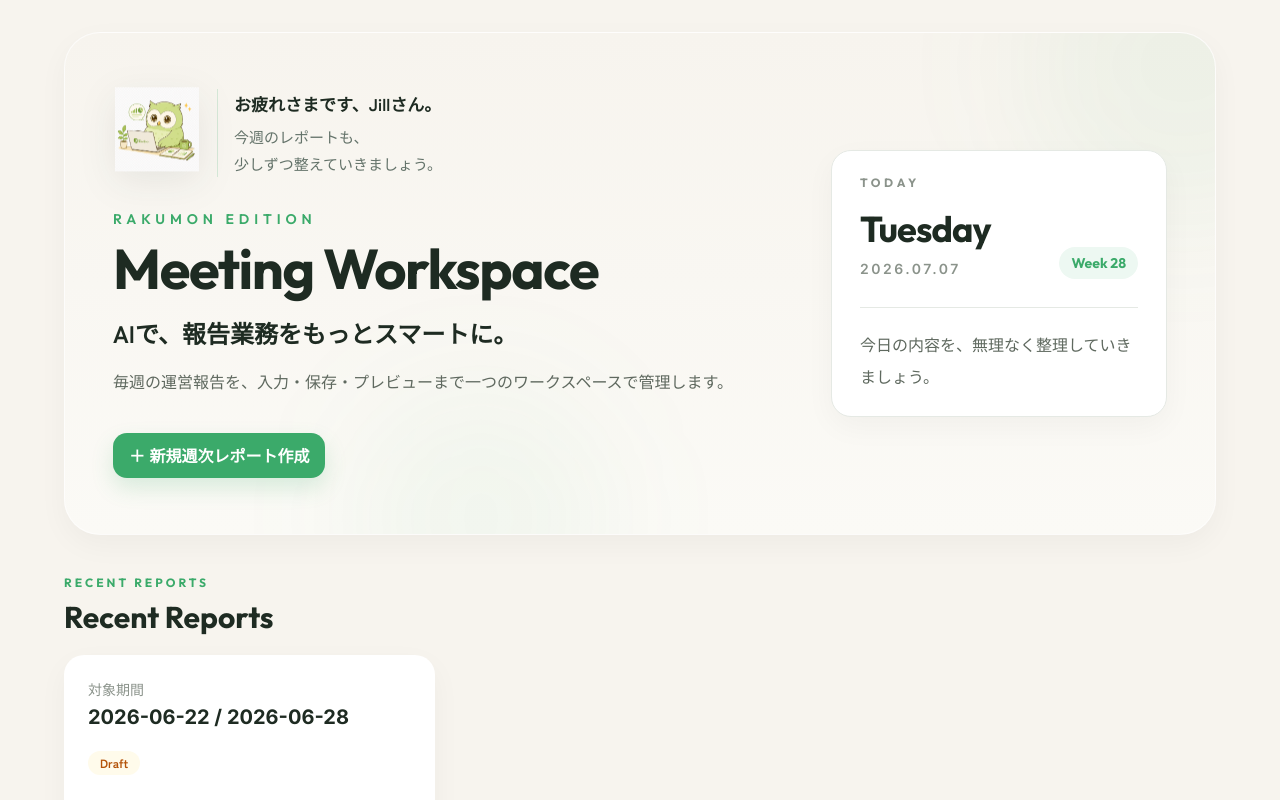
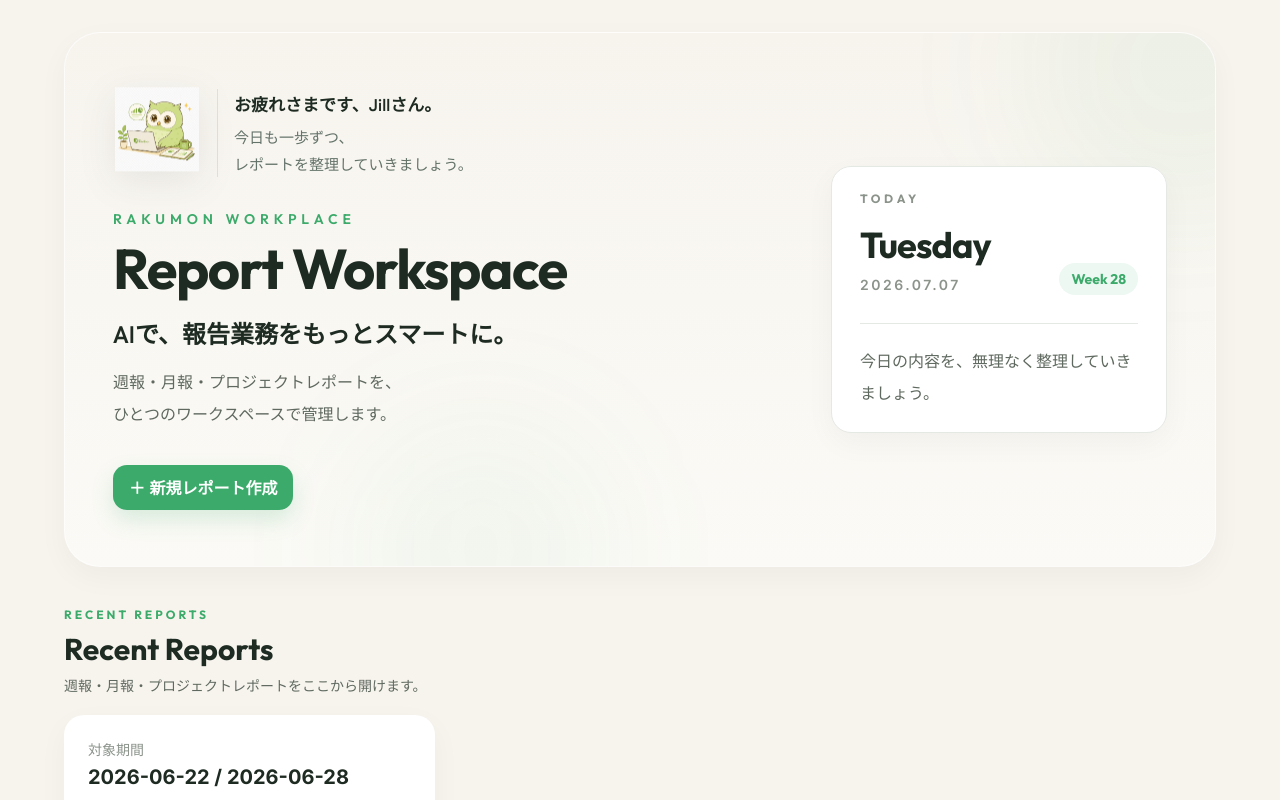
Before and after one commit to jillma215-boop/meeting-workspace, a Next.js app: page / in a window 1280 px wide. Shown: the top 800 px of the page. Built offline with nearby package versions, Linux system fonts and the light colour scheme.

Commit message:
Refine V2.0 branding to Report Workspace

```diff
--- a/app/layout.tsx
+++ b/app/layout.tsx
@@ -1,4 +1,4 @@
 import './globals.css';
 import type { Metadata } from 'next';
-export const metadata: Metadata = { title: 'Meeting Workspace – Rakumon Edition', description: 'Rakumon weekly meeting report workspace' };
+export const metadata: Metadata = { title: 'Report Workspace – Rakumon Workplace', description: 'Rakumon report workspace' };
 export default function RootLayout({children}:{children:React.ReactNode}){return <html lang="ja"><body>{children}</body></html>}
--- a/app/page.tsx
+++ b/app/page.tsx
@@ -11,7 +11,7 @@ const getGreeting = () => {
   return 'お疲れさまです、Jillさん。';
 };
 
-const MORI_DASHBOARD_MESSAGE = '今週のレポートも、\n少しずつ整えていきましょう。';
+const MORI_DASHBOARD_MESSAGE = '今日も一歩ずつ、\nレポートを整理していきましょう。';
 
 const WEEKDAY_MESSAGES: Record<number, string> = {
   0: '必要なところだけ、ゆっくり確認しておきましょう。',
@@ -92,17 +92,17 @@ export default function Home() {
                 title={greeting}
                 message={MORI_DASHBOARD_MESSAGE}
               />
-              <p className="font-outfit text-sm font-semibold uppercase tracking-[0.35em] text-rakumon-green">Rakumon Edition</p>
-              <h1 className="mt-3 font-outfit text-5xl font-bold tracking-tight text-rakumon-text md:text-[56px]">Meeting Workspace</h1>
+              <p className="font-outfit text-sm font-semibold uppercase tracking-[0.35em] text-rakumon-green">Rakumon Workplace</p>
+              <h1 className="mt-3 font-outfit text-5xl font-bold tracking-tight text-rakumon-text md:text-[56px]">Report Workspace</h1>
               <p className="mt-5 text-2xl font-semibold text-rakumon-text">AIで、報告業務をもっとスマートに。</p>
-              <p className="mt-4 max-w-2xl text-base leading-8 text-rakumon-body">毎週の運営報告を、入力・保存・プレビューまで一つのワークスペースで管理します。</p>
-              <button onClick={create} className="btn btn-primary mt-9">＋ 新規週次レポート作成</button>
+              <p className="mt-4 max-w-2xl text-base leading-8 text-rakumon-body">週報・月報・プロジェクトレポートを、<br />ひとつのワークスペースで管理します。</p>
+              <button onClick={create} className="btn btn-primary mt-9">＋ 新規レポート作成</button>
             </div>
             <TodayWidget today={today} />
           </div>
         </section>
-        <div className="mb-5 flex items-end justify-between"><div><p className="font-outfit text-xs font-bold uppercase tracking-[.25em] text-rakumon-green">Recent Reports</p><h2 className="mt-2 font-outfit text-3xl font-bold">Recent Reports</h2></div></div>
-        {reports.length === 0 ? <div className="rounded-[20px] bg-white p-10 text-center shadow-premium"><h3 className="text-xl font-bold">まだレポートがありません</h3><p className="mt-2 text-rakumon-body">新規週次レポートを作成して開始しましょう</p></div> : <div className="grid gap-5 md:grid-cols-2 lg:grid-cols-3">{reports.map((r) => <article key={r.id} className="rounded-[20px] bg-white p-6 shadow-premium transition duration-200 hover:-translate-y-1 hover:shadow-premiumHover"><div className="text-sm text-rakumon-caption">対象期間</div><div className="mt-1 font-number text-xl font-bold text-rakumon-text">{r.startDate} / {r.endDate}</div><span className={`mt-5 inline-flex rounded-full px-3 py-1 text-xs font-bold ${r.status === 'Completed' ? 'bg-rakumon-light text-rakumon-green' : 'bg-amber-50 text-amber-700'}`}>{r.status}</span><p className="mt-5 text-sm text-rakumon-body">Last updated<br /><span className="font-number text-rakumon-caption">{new Date(r.updatedAt).toLocaleString('ja-JP')}</span></p><div className="mt-6 flex gap-2"><button onClick={() => setActive(r.id)} className="btn btn-primary flex-1">Open</button><button onClick={() => del(r.id)} className="btn btn-danger">Delete</button></div></article>)}</div>}
+        <div className="mb-5 flex items-end justify-between"><div><p className="font-outfit text-xs font-bold uppercase tracking-[.25em] text-rakumon-green">Recent Reports</p><h2 className="mt-2 font-outfit text-3xl font-bold">Recent Reports</h2><p className="mt-2 text-sm text-rakumon-body">週報・月報・プロジェクトレポートをここから開けます。</p></div></div>
+        {reports.length === 0 ? <div className="rounded-[20px] bg-white p-10 text-center shadow-premium"><h3 className="text-xl font-bold">まだレポートがありません</h3><p className="mt-2 text-rakumon-body">新規レポートを作成して開始しましょう</p></div> : <div className="grid gap-5 md:grid-cols-2 lg:grid-cols-3">{reports.map((r) => <article key={r.id} className="rounded-[20px] bg-white p-6 shadow-premium transition duration-200 hover:-translate-y-1 hover:shadow-premiumHover"><div className="text-sm text-rakumon-caption">対象期間</div><div className="mt-1 font-number text-xl font-bold text-rakumon-text">{r.startDate} / {r.endDate}</div><span className={`mt-5 inline-flex rounded-full px-3 py-1 text-xs font-bold ${r.status === 'Completed' ? 'bg-rakumon-light text-rakumon-green' : 'bg-amber-50 text-amber-700'}`}>{r.status}</span><p className="mt-5 text-sm text-rakumon-body">Last updated<br /><span className="font-number text-rakumon-caption">{new Date(r.updatedAt).toLocaleString('ja-JP')}</span></p><div className="mt-6 flex gap-2"><button onClick={() => setActive(r.id)} className="btn btn-primary flex-1">Open</button><button onClick={() => del(r.id)} className="btn btn-danger">Delete</button></div></article>)}</div>}
       </div>
     </main>
   );
```
